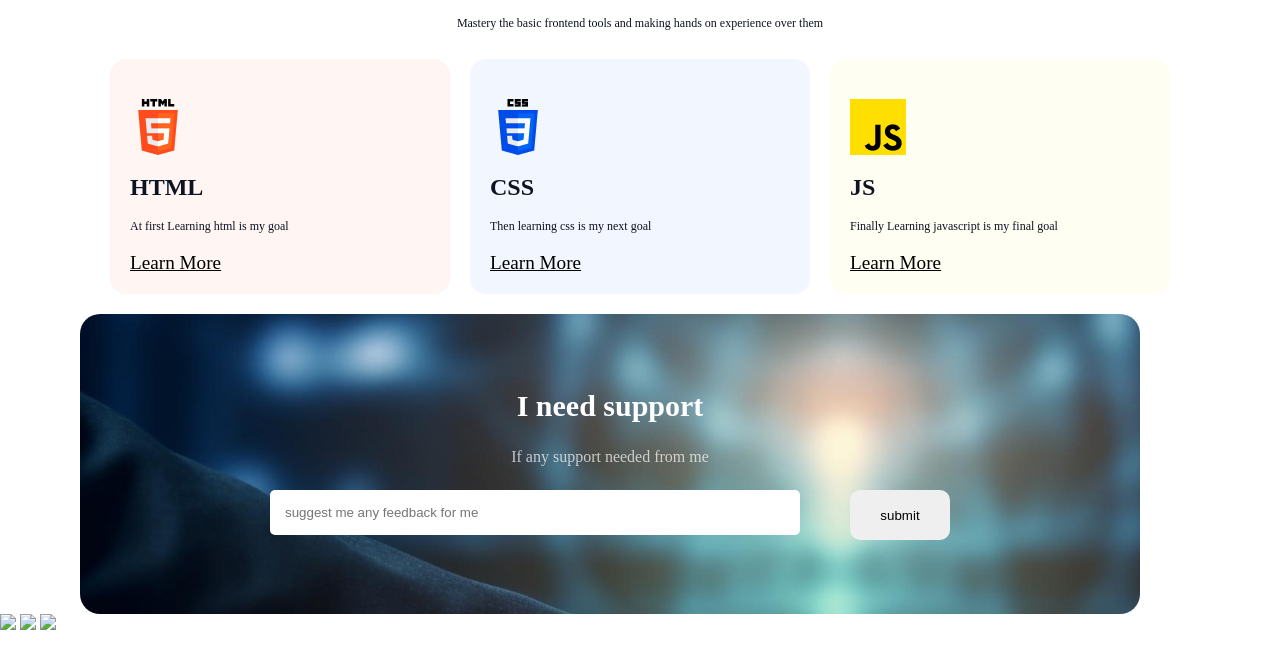
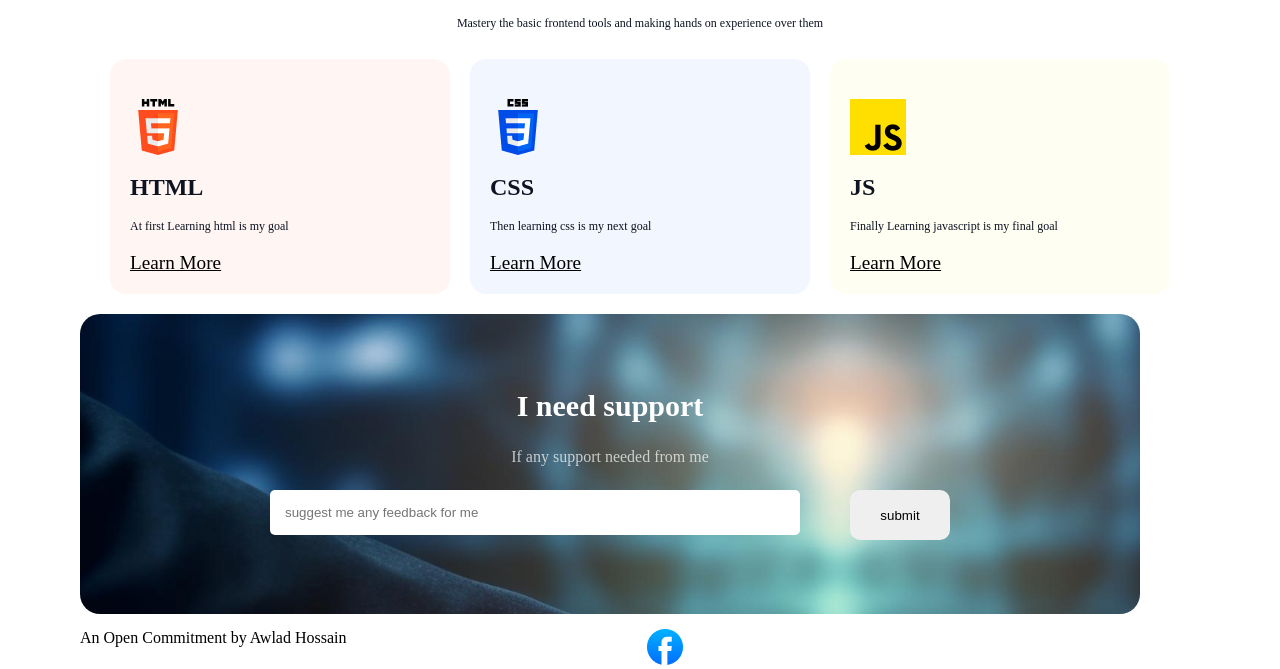
Before and after one commit to ZiayulHaqueRahim/Assignment1, a plain HTML site: page index.html in a window 1280 px wide. Shown: the part 1786-2455 px from the top of the page. Before the commit the page ends 2420 px from the top, so only its background shows below. Drawn offline with Linux system fonts and the light colour scheme; a web font is replaced by a local one.

Commit message:
Fourth Commit

```diff
--- a/index.html
+++ b/index.html
@@ -131,17 +131,12 @@
 
     </section>
     <footer id="footer">
-        <div class="footer-text">
-            <p></p>
-        </div>
-        <div class="footer-icon">
+            <p class="footer-text">An Open Commitment by Awlad Hossain</p>
             <div class="footer-icon-container">
-                <img src="2">
-                <img src="3">
-                <img src="f">
+                <img class="im1" src="assets/facebook.png">
+                <!-- <img src="assets/github.png">
+                <img src="assets/linkedin-icon 1.png"> -->
             </div>
-        </div>
-
     </footer>
 </body>
 </html>
--- a/style/styles.css
+++ b/style/styles.css
@@ -459,3 +459,22 @@ opacity: 0.7;
     border: none;
 
 }
+#footer{
+    display: flex;
+    flex-direction: row;
+    gap: 200px;
+    width: 1050px;
+    height: 40px;
+    margin-top: 15px;
+}
+.footer-text{
+    margin-left: 80px;
+}
+.footer-icon-container img{
+    margin-left: 100px;
+    align-items: end;
+    display: inline;
+}
+.im1 img{
+    margin-left: 300px;
+}
```
